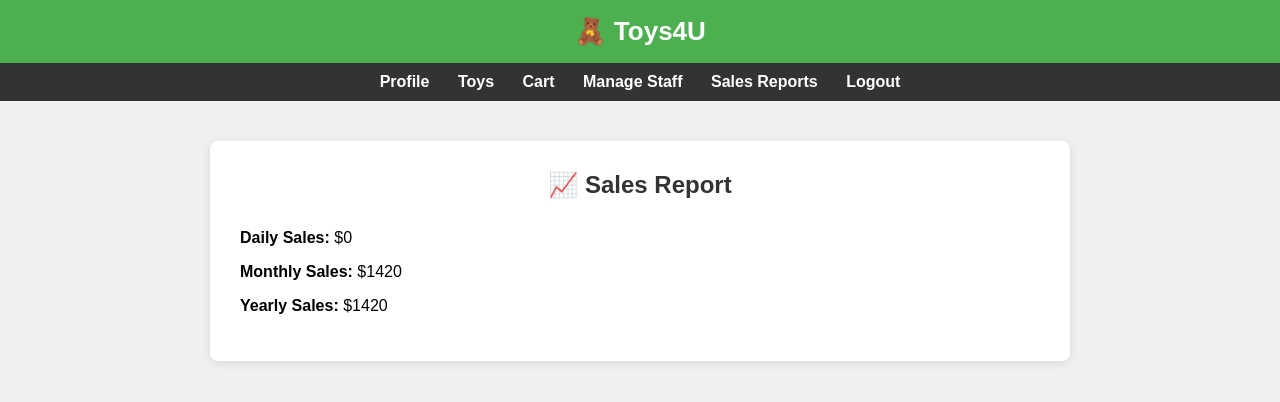
After one commit to bilgedemirkaya/toys4u, a Django app: page /staff/sales-report/ in a window 1280 px wide. The commit adds this page. Shown: the top 402 px of the page. Run offline with Django 5.2, Linux system fonts and the light colour scheme; a user stored in the database is signed in; data comes from the database, SQL or seed files in the repository; both versions use the stored data as it was after the commit.

Commit message:
add additional features

```diff
--- a/core/models.py
+++ b/core/models.py
@@ -1,5 +1,6 @@
 from django.db import models
 from django.contrib.auth.models import AbstractUser
+from django.db.models import Avg
 
 # -------------------------------
 # Custom User with address ref
@@ -85,6 +86,16 @@ class Toy(models.Model):
     customized_by = models.ForeignKey(User, on_delete=models.SET_NULL, null=True, blank=True, related_name='toys_created')
     price = models.DecimalField(max_digits=8, decimal_places=2, default=0.0)
 
+    def average_rating(self):
+        return self.toy_reviews.aggregate(avg=Avg('rating'))['avg'] or 0
+
+    def is_bad(self):
+        review_count = self.toy_reviews.count()
+
+        if review_count == 0:
+            return False
+
+        return self.average_rating() < 2.5
 # -------------------------------
 # Orders
 # -------------------------------
@@ -114,6 +125,19 @@ class Review(models.Model):
     order = models.OneToOneField(Order, on_delete=models.CASCADE)
     rating = models.PositiveSmallIntegerField()
     comments = models.TextField(blank=True)
+
+
+# -------------------------------
+# ToyReview
+# -------------------------------
+class ToyReview(models.Model):
+    toy = models.ForeignKey(Toy, on_delete=models.CASCADE, related_name='toy_reviews')
+    user = models.ForeignKey(User, on_delete=models.CASCADE, null=True)
+    rating = models.IntegerField()
+    created_at = models.DateTimeField(auto_now_add=True)
+
+    def __str__(self):
+        return f"Review for {self.toy.name} by {self.user.username}"
 
 # -------------------------------
 # Complaint
--- a/core/templates/core/base.html
+++ b/core/templates/core/base.html
@@ -5,6 +5,7 @@
     <meta name="viewport" content="width=device-width, initial-scale=1.0">
     <title>{% block title %}Toys4U{% endblock %}</title>
     <style>
+
         body { font-family: Arial; background: #f0f0f0; margin: 0; padding: 0; }
         header { background-color: #4CAF50; color: white; padding: 16px; text-align: center; font-size: 26px; font-weight: bold; }
         nav { background: #333; padding: 10px; text-align: center; }
@@ -92,9 +93,30 @@
             75% { opacity: 1; }
             100% { opacity: 0; transform: translateY(-10px); }
         }
+
+        .star-rating {
+            direction: rtl;
+            display: inline-flex;
+            font-size: 1.5rem;
+        }
+
+            .star-rating input[type="radio"] {
+            display: none;
+        }
+
+            .star-rating label {
+            color: #ccc;
+            cursor: pointer;
+            transition: color 0.2s;
+        }
+
+            .star-rating input[type="radio"]:checked ~ label,
+            .star-rating label:hover,
+            .star-rating label:hover ~ label {
+            color: gold;
+        }
 </style>
 
-    </style>
 </head>
 <body>
 
@@ -114,13 +136,13 @@
     <a href="/toys/">Toys</a>
     <a href="/cart/">Cart</a>
 {% if is_staff %}
-    <a href="/staff/reports/">Reports</a>
+    <a href="/staff/reports/">Production Reports</a>
 {% endif %}
 {% if is_admin %}
     <a href="/staff-list/">Manage Staff</a>
+    <a href="{% url 'sales_report' %}">Sales Reports</a>
 {% endif %}
 <a href="/logout/">Logout</a>
-
 </nav>
 
 
@@ -138,3 +160,12 @@
 
 </body>
 </html>
+
+<script>
+    document.querySelectorAll('.star-form input[type="radio"]').forEach(radio => {
+      radio.addEventListener('change', function () {
+        const form = this.closest('form');
+        if (form) form.submit();
+      });
+    });
+  </script>
--- /dev/null
+++ b/core/templates/core/sales_report.html
@@ -0,0 +1,12 @@
+{% extends 'core/base.html' %}
+{% block title %}Sales Report{% endblock %}
+
+{% block content %}
+<h2>📈 Sales Report</h2>
+
+<div style="margin-top: 30px;">
+    <p><strong>Daily Sales:</strong> ${{ daily_sales }}</p>
+    <p><strong>Monthly Sales:</strong> ${{ monthly_sales }}</p>
+    <p><strong>Yearly Sales:</strong> ${{ yearly_sales }}</p>
+</div>
+{% endblock %}
--- a/core/urls.py
+++ b/core/urls.py
@@ -5,7 +5,7 @@ from .views import logout_view
 from django.views.generic import RedirectView
 
 urlpatterns = [
-    path('', RedirectView.as_view(url='/toys/', permanent=False), name='home'),
+    path('', views.home_redirect, name='home'),
     path('register/', views.register, name='register'),
     path('login/', auth_views.LoginView.as_view(template_name='core/login.html'), name='login'),
     path('profile/', views.profile, name='profile'),
@@ -25,4 +25,6 @@ urlpatterns = [
     path('staff/reports/', views.production_reports_list, name='production_reports_list'),
     path('staff/edit-toy/<int:toy_id>/', views.edit_toy, name='edit_toy'),
     path('order/<int:order_id>/review/', views.leave_review, name='leave_review'),
+    path('staff/sales-report/', views.sales_report, name='sales_report'),
+    path('review-toy/<int:toy_id>/', views.review_toy, name='review_toy'),
 ]
--- a/core/views.py
+++ b/core/views.py
@@ -1,7 +1,6 @@
 from django.shortcuts import render, redirect
-from .forms import CustomUserCreationForm, AddressForm, CustomToyForm, ProductionReportForm, ToyEditForm, ReviewForm
-from .models import Address, User, UserContactDetail, Role, UserRole, Staff, ToyType, Toy, Order, OrderItem, Review, Complaint, Payment, ProductionReport
-from django import forms
+from .forms import CustomUserCreationForm, AddressForm, CustomToyForm, ProductionReportForm, ToyEditForm, ReviewForm, ToyReviewForm
+from .models import User, UserContactDetail, Role, UserRole, Staff, Toy, Order, OrderItem, ProductionReport, ToyReview
 from django.utils import timezone
 from django.contrib.auth import logout
 from django.contrib.auth.decorators import login_required
@@ -10,6 +9,13 @@ from django.contrib import messages
 from django.utils.timezone import now
 from django.shortcuts import get_object_or_404
 from django.utils import timezone
+from django.db.models import Sum
+
+def home_redirect(request):
+    if request.user.is_authenticated:
+        return redirect('toy_list')
+    else:
+        return redirect('register')
 
 def register(request):
     if request.method == 'POST':
@@ -77,7 +83,7 @@ def logout_view(request):
 
 @login_required
 def profile(request):
-    orders = Order.objects.filter(user=request.user).exclude(status='Draft').order_by('-order_date')
+    orders = Order.objects.filter(user=request.user).exclude(status='Draft').order_by('-order_date') # Order by most recent
     contact_details = UserContactDetail.objects.get(user=request.user)
 
     try:
@@ -97,16 +103,24 @@ def profile(request):
 def toy_list(request):
     toys_regular = Toy.objects.filter(is_customized=False)
     toys_custom = Toy.objects.filter(is_customized=True)
+    visible_toys = [toy for toy in toys_regular if not toy.is_bad()]
 
     try:
         staff = Staff.objects.get(user=request.user)
     except Staff.DoesNotExist:
         staff = None
 
+    for toy in toys_regular:
+        toy.user_review = ToyReview.objects.filter(user=request.user, toy=toy).first()
+
+    for toy in toys_custom:
+        toy.user_review = ToyReview.objects.filter(user=request.user, toy=toy).first()
+
     return render(request, 'core/toys.html', {
-        'toys_regular': toys_regular,
+        'toys_regular': visible_toys,
         'toys_custom': toys_custom,
-        'staff': staff
+        'staff': staff,
+        "star_range": range(5, 0, -1),
     })
 
 @login_required
@@ -120,7 +134,7 @@ def create_custom_toy(request):
                 name=data['name'],
                 specification=data['specification'],
                 size=data['size'],
-                cost_of_production='0.00',  # To be updated later
+                cost_of_production='0.00',  # Staff can update later
                 type=data['type'],
                 is_customized=True,
                 customized_by=request.user
@@ -138,9 +152,9 @@ def add_to_cart(request, toy_id):
     address = UserContactDetail.objects.get(user=request.user).address
 
     # Get or create an unplaced order for this user
-    order, created = Order.objects.get_or_create(
+    order = Order.objects.get_or_create(
         user=request.user,
-        status='Draft', # Unplaced order
+        status='Draft',
         defaults={'address': address}
     )
 
@@ -159,7 +173,7 @@ def add_to_cart(request, toy_id):
 def cart(request):
     order = Order.objects.filter(user=request.user, status='Draft').first()
     if order:
-        items = order.orderitem_set.select_related('toy')
+        items = order.orderitem_set.select_related('toy') # Joins Toy table to get toy details
 
         for item in items:
             item.subtotal = item.toy.price * item.quantity
@@ -217,7 +231,7 @@ def staff_list(request):
 
     staff_users = User.objects.filter(roles__role=staff_role).distinct()
     admin_users = User.objects.filter(roles__role=admin_role).distinct()
-    admin_roles = UserRole.objects.filter(role=admin_role).select_related('user', 'granted_by')
+    admin_roles = UserRole.objects.filter(role=admin_role).select_related('user', 'granted_by') # Join UserRole to get user and granted_by details
 
     return render(request, 'core/staff_list.html', {
         'staff_users': staff_users,
@@ -268,7 +282,6 @@ def production_report(request, toy_id):
 
     return render(request, 'core/production_report.html', {'form': form, toy: toy})
 
-@login_required
 @require_role('staff')
 def production_reports_list(request):
     all_reports = ProductionReport.objects.select_related('toy', 'expert', 'validated_by')
@@ -322,3 +335,42 @@ def leave_review(request, order_id):
         form = ReviewForm()
 
     return render(request, 'core/leave_review.html', {'form': form, 'order': order})
+
+@require_role('administrator')
+def sales_report(request):
+    today = now().date()
+
+    # Daily
+    daily_sales = Order.objects.filter(status='Placed', order_date=today)\
+        .aggregate(total=Sum('orderitem__toy__price'))
+
+    # Monthly
+    first_of_month = today.replace(day=1)
+    monthly_sales = Order.objects.filter(status='Placed', order_date__gte=first_of_month)\
+        .aggregate(total=Sum('orderitem__toy__price'))
+
+    # Yearly
+    first_of_year = today.replace(month=1, day=1)
+    yearly_sales = Order.objects.filter(status='Placed', order_date__gte=first_of_year)\
+        .aggregate(total=Sum('orderitem__toy__price'))
+
+    return render(request, 'core/sales_report.html', {
+        'daily_sales': daily_sales['total'] or 0,
+        'monthly_sales': monthly_sales['total'] or 0,
+        'yearly_sales': yearly_sales['total'] or 0,
+    })
+
+@login_required
+def review_toy(request, toy_id):
+    toy = get_object_or_404(Toy, id=toy_id)
+
+    if request.method == 'POST':
+        form = ToyReviewForm(request.POST)
+        if form.is_valid():
+            ToyReview.objects.create(
+                toy=toy,
+                user=request.user,
+                rating=form.cleaned_data['rating']
+            )
+            return redirect('toy_list')
+    return redirect('toy_list')
```
Also changed, not shown: core/forms.py (+16 -2 lines), core/templates/core/toys.html (+32 -0 lines), README.md, core/migrations/0008_toyreview.py (added), db.sqlite3.
